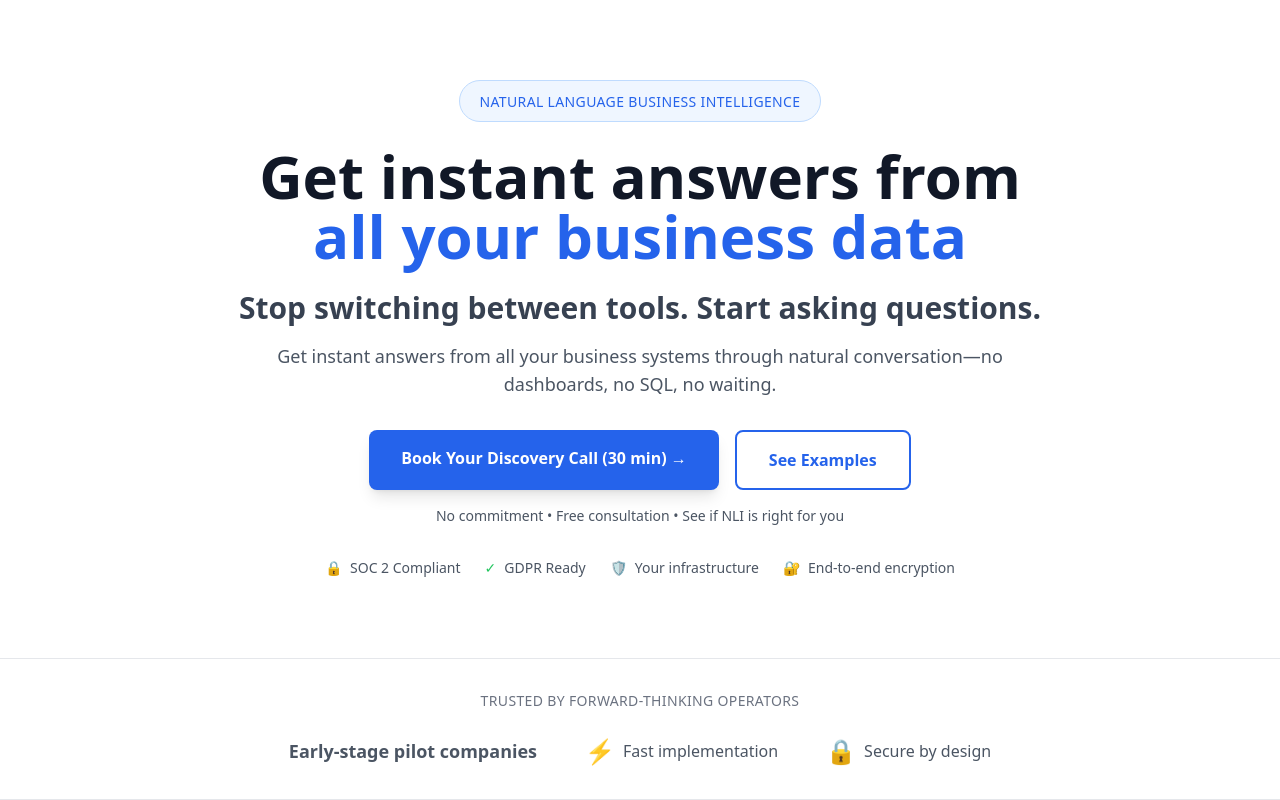
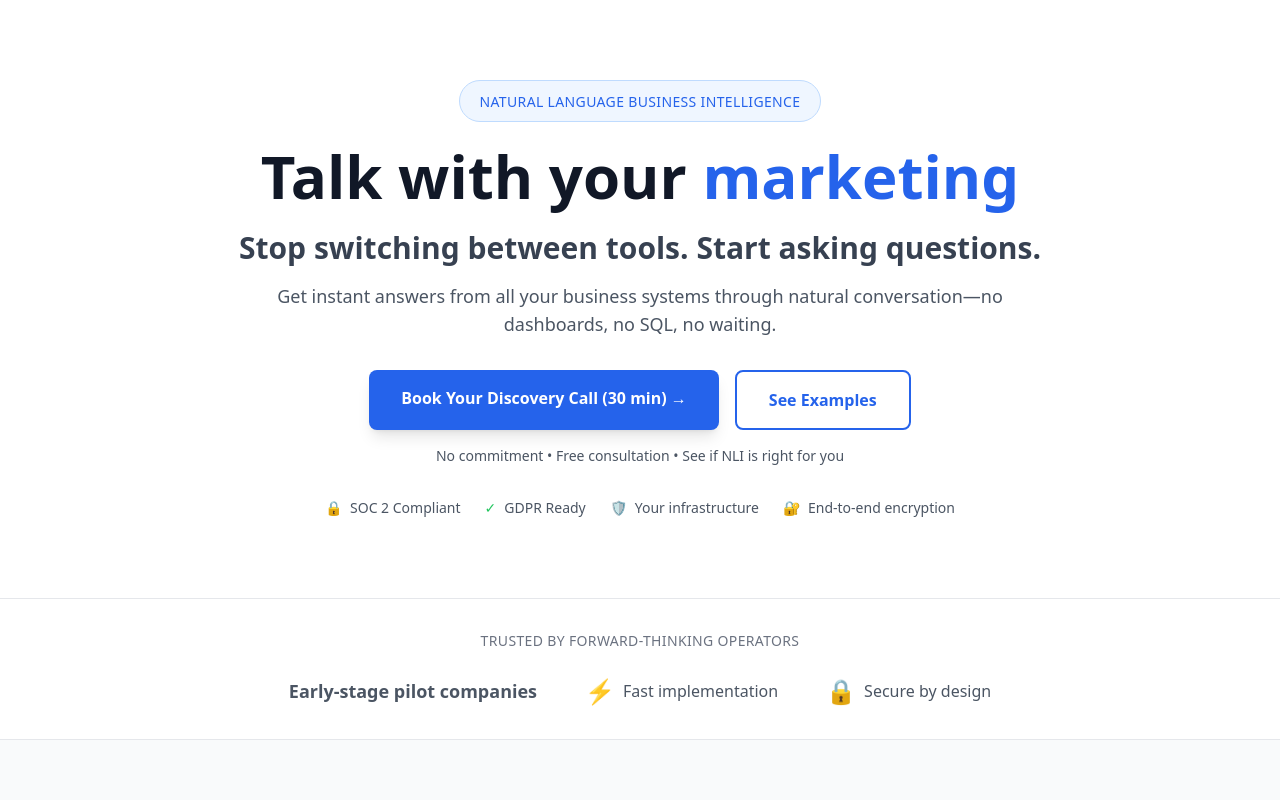
Before and after one commit to arnaldo-delisio/nli-landing-page, a Next.js app: page / in a window 1280 px wide. Shown: the top 800 px of the page. Built offline with nearby package versions, Linux system fonts and the light colour scheme.

Commit message:
Restore rotating words animation in hero headline

```diff
--- a/app/page.tsx
+++ b/app/page.tsx
@@ -40,10 +40,16 @@ export default function Home() {
           </span>
         </div>
 
-        {/* Main Headline */}
+        {/* Main Headline with Rotating Word */}
         <h1 className="text-5xl md:text-6xl font-bold mb-6 text-gray-900">
-          Get instant answers from <br />
-          <span className="text-blue-600">all your business data</span>
+          Talk with your{" "}
+          <span
+            className={`text-blue-600 transition-opacity duration-300 ${
+              isVisible ? "opacity-100" : "opacity-0"
+            }`}
+          >
+            {ROTATING_WORDS[wordIndex]}
+          </span>
         </h1>
 
         {/* Subheadline */}
```
